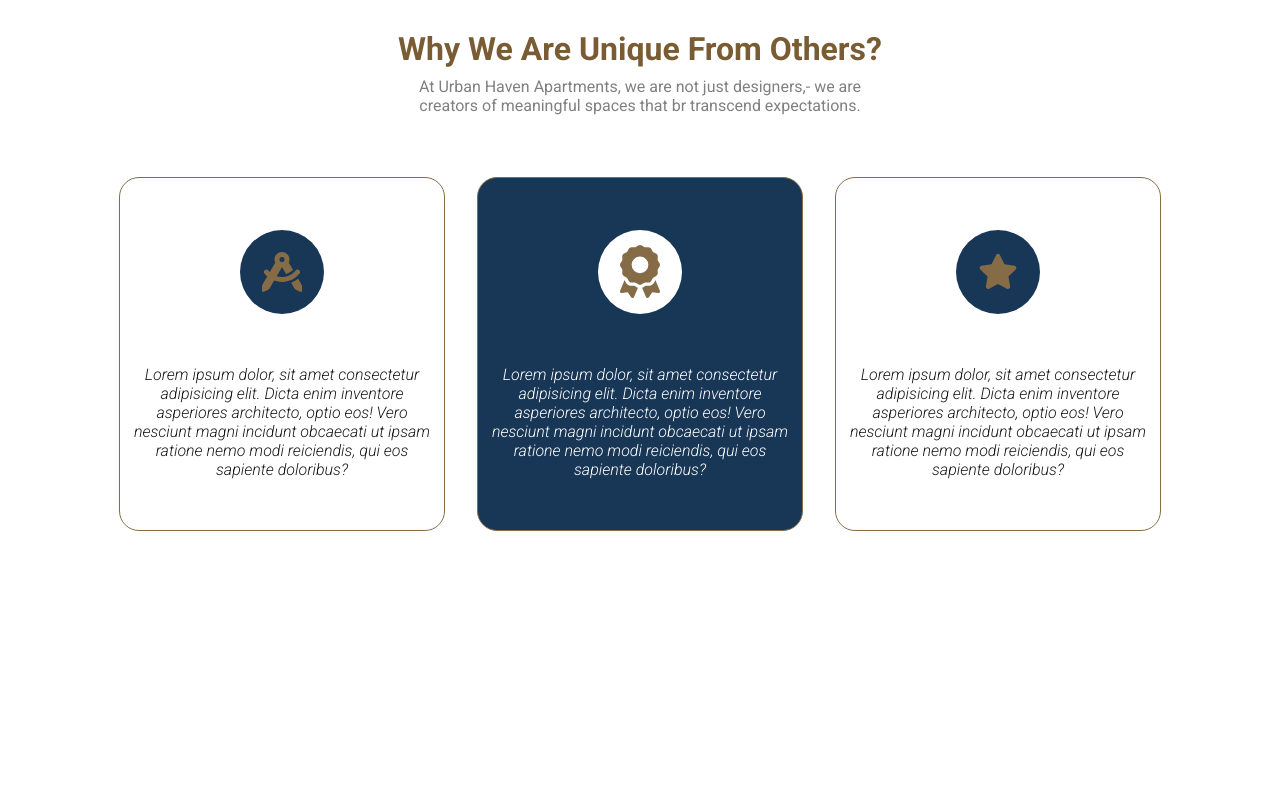
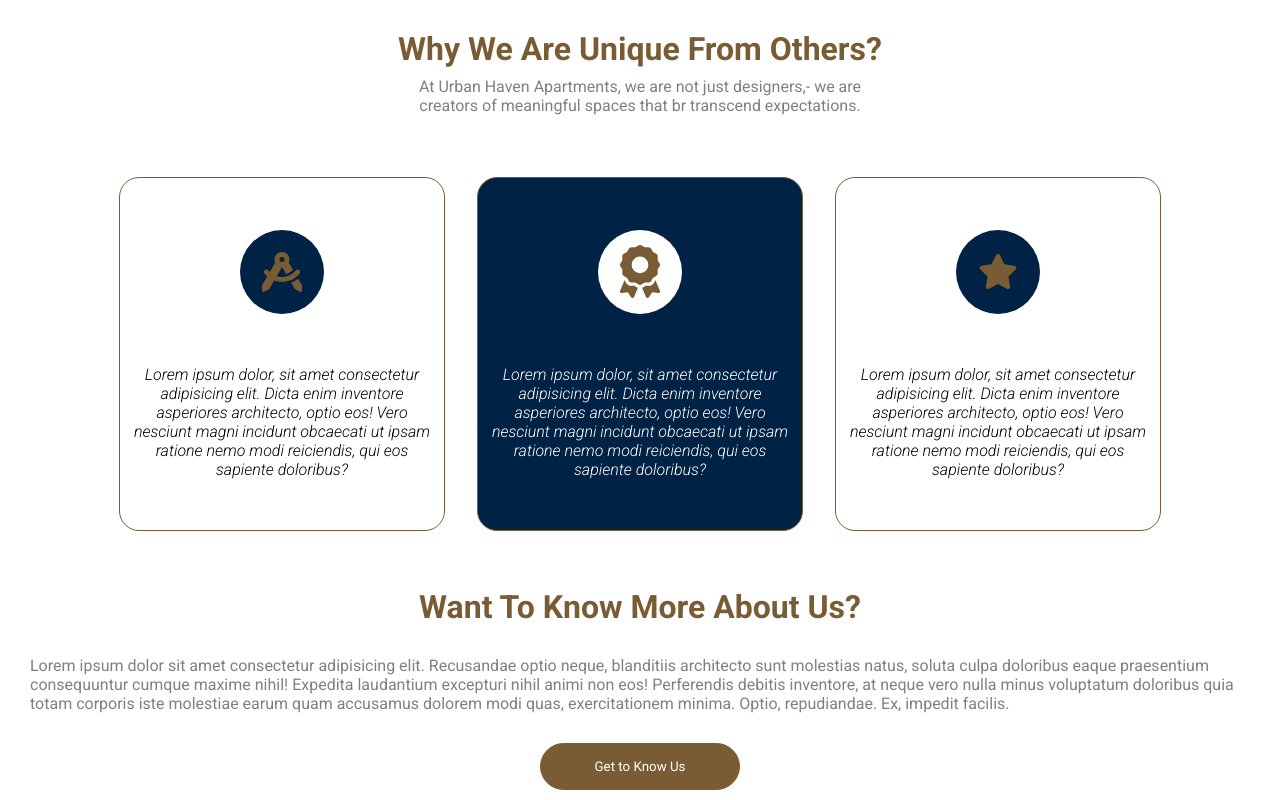
Before and after one commit to JAS-D98/Urban-Haven-Apartments-Landing-Page, a website built with Vite: page index.html in a window 1280 px wide. Shown: the part 885-1685 px from the top of the page. Built offline with nearby package versions, Linux system fonts and the light colour scheme.

Commit message:
add about us section

```diff
--- a/index.html
+++ b/index.html
@@ -41,6 +41,8 @@
    <!-- end of hero section -->
 
    <main>
+
+    <!-- start of call to action section -->
     <div class="unique-el">
       <div class="title">
         <h1>Why we are unique from others?</h1>
@@ -69,6 +71,23 @@
         </div>
       </div>
     </div>
+     <!-- end of call to action section-->
+
+   <!-- About Us section -->
+   <div class="about">
+    <div class="title">
+      <h1>Want to Know More About Us?</h1>
+    </div>
+    <p>Lorem ipsum dolor sit amet consectetur adipisicing elit. Recusandae optio neque, blanditiis architecto sunt molestias natus, soluta culpa doloribus eaque praesentium consequuntur cumque maxime nihil! Expedita laudantium excepturi nihil animi non eos! Perferendis debitis inventore, at neque vero nulla minus voluptatum doloribus quia totam corporis iste molestiae earum quam accusamus dolorem modi quas, exercitationem minima. Optio, repudiandae. Ex, impedit facilis.</p>
+    <a href=""><button>Get to Know Us</button></a>
+  </div>
+  <!-- End of About Us section -->
+
+  <!--Start of Our Appartments Section -->
+    <div class="appartments">
+
+    </div>
+  <!-- End of Our Appartments Section-->
    </main>
   </body>
 </html>
--- a/style.css
+++ b/style.css
@@ -32,6 +32,7 @@
   align-items: center;
   position: fixed;
   background: var(--secondary-color);
+  z-index: 2;
 }
 
 .hero header a{
@@ -57,7 +58,7 @@ header button{
   color: var(--primary-color);
   padding: 15px 20px;
   margin-right: 4%;
-  border: 1px solid #002244;
+  border: 1px solid var(--secondary-color);
   border-radius: 25px;
   font-weight: 400;
 }
@@ -122,7 +123,7 @@ header button:hover{
 /* start of call to action */
 .unique-el{
   width: 100%;
-  height: 100vh;
+  height:auto;
   display: flex;
   flex-direction: column;
   align-items: center;
@@ -137,6 +138,7 @@ header button:hover{
 .title h1{
   color: var(--tertiary-color);
   text-transform: capitalize;
+  font-size: 2em;
 }
 .title p{
   margin-top: 2%;
@@ -159,7 +161,6 @@ header button:hover{
   text-align: center;
   padding: 0px 10px;
   flex-wrap: wrap;
-  opacity: .9;
   transition: .7s;
   width: 19em;
   height: 22em;
@@ -167,7 +168,6 @@ header button:hover{
   border-radius: 20px;
 }
 .uni-card:hover{
-  opacity: 1;
   scale: 1.1;
 }
 .active{
@@ -190,3 +190,33 @@ header button:hover{
   border-radius: 50%;
   padding: 10px;
 }
+
+ button{
+  cursor: pointer;
+  width: 15em;
+  background: var(--tertiary-color);
+  color: var(--primary-color);
+  padding: 15px 20px;
+  border: 1px solid var(--tertiary-color);
+  border-radius: 25px;
+  font-weight: 400;
+}
+ button:hover{
+  background: var(--secondary-color);
+  color: var(--primary-color);
+  padding: 15px 20px;
+  margin-right: 2%;
+  border: 1px solid var(--primary-color);
+}
+
+/* start of about section */
+.about{
+  height: auto;
+  display: flex;
+  align-items: center;
+  flex-direction: column;
+  padding: 10px 30px;
+  gap: 30px;
+  color: var(--text-color);
+}
+/* end of about section */
```
Also changed, not shown: assets/Contact.png (added), assets/Testimonial1.png (added), assets/Testimonial2.png (added), assets/Testimonial3.png (added), assets/Testimonial4.png (added), assets/inspiration.png (added).
